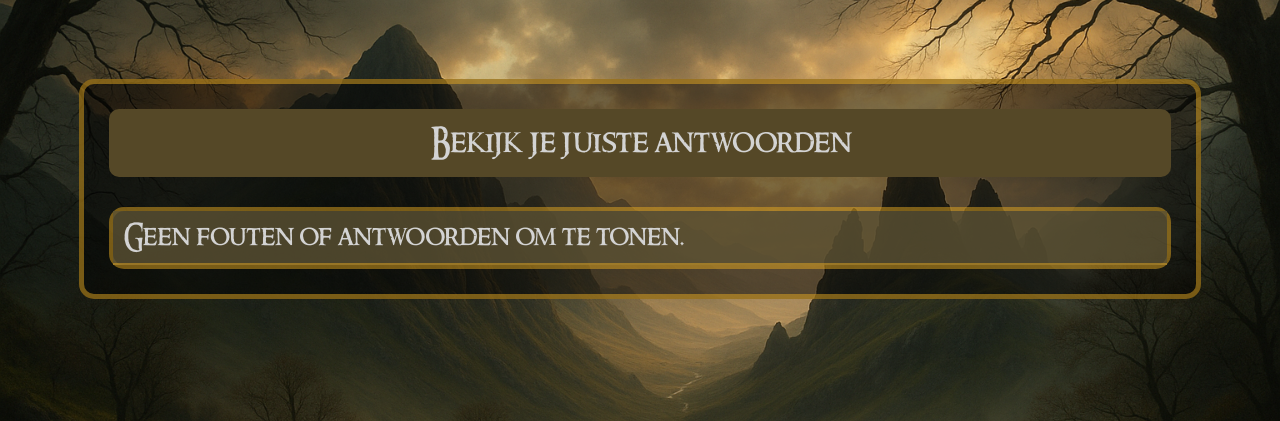
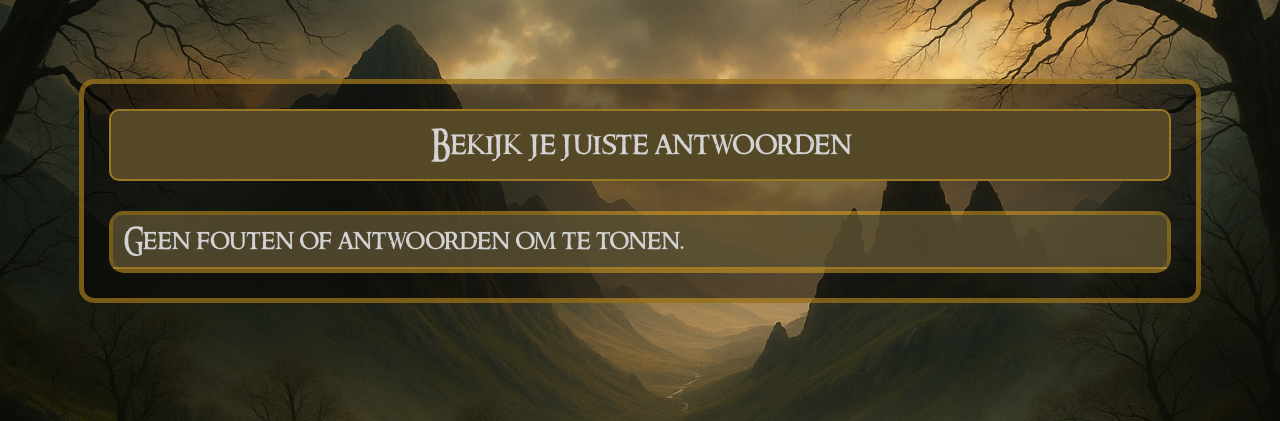
Before and after one commit to ExanFabry/LordOfTheCodersProject, a Node server app: template views/mistakes.ejs in a window 1280 px wide. Shown: the part 112-533 px from the top of the page. Run offline with Node 20, Linux system fonts and the light colour scheme; the template is opened without the code that fills it, so the values that code supplies are empty; some libraries are stand-ins or nearby versions.

Commit message:
Mistake and highscore pagina af

```diff
--- a/index.ts
+++ b/index.ts
@@ -29,7 +29,7 @@ app.use(express.json({ limit: "1mb" }));
 app.use(express.urlencoded({ extended: true }));
 app.use(express.json());
 app.set("view engine", "ejs");
-app.set("port", process.env.PORT || 3000);
+app.set("port", process.env.PORT || 4000);
 app.use(session);
 app.use(flashMiddleware);
 dotenv.config();
--- a/public/css/mistakes.css
+++ b/public/css/mistakes.css
@@ -16,7 +16,7 @@ main{
     flex: 1;
 }
 h2{
-    border: 2px;
+    border: 2px solid rgba(227, 167, 34,0.5);
     display: flex;
     justify-content: space-around;
     border-radius: 10px;
--- a/routers/mistakes.ts
+++ b/routers/mistakes.ts
@@ -11,6 +11,7 @@ export default function mistakesRouter() {
             // Build mistakes array for 10 rounds
             let mistakes: any[] = [];
             for (let i = 0; i < quotes.length; i++) {
+                if (!quotes[i]) continue;
                 const quote = quotes[i]?.dialog;
                 const characterId = quotes[i]?.character;
                 const movieId = quotes[i]?.movie;
```
